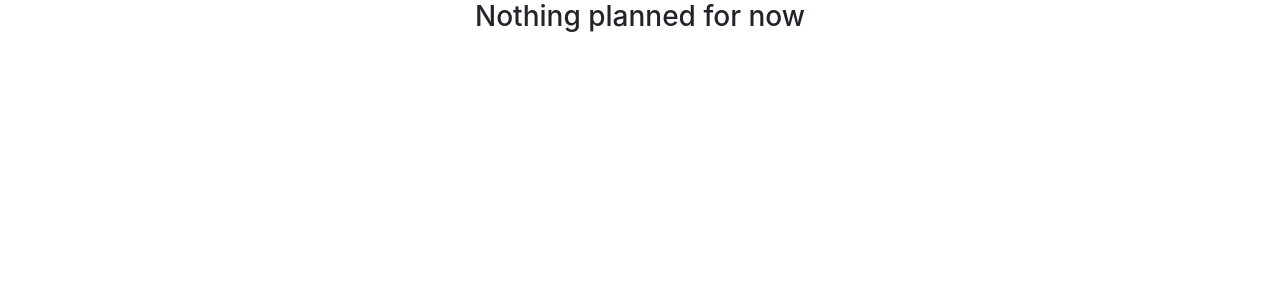
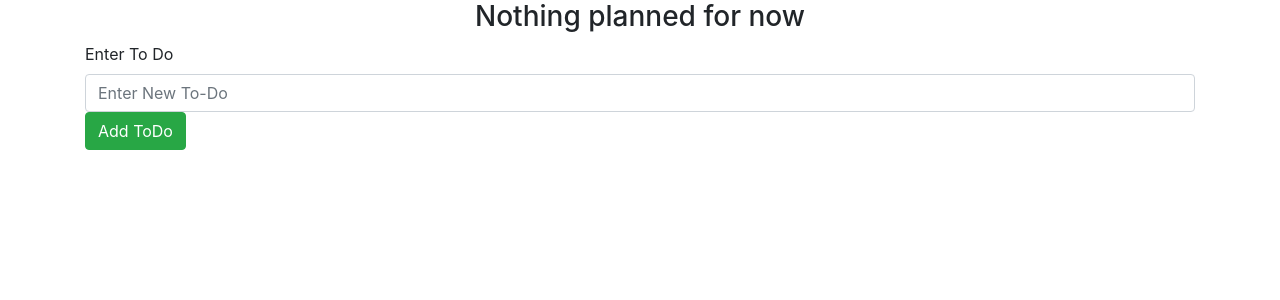
Before and after one commit to brandeddavid/to-do-app-react, a React (Create React App) app: page / in a window 1280 px wide. Shown: the top 300 px of the page. Built offline with nearby package versions, Linux system fonts and the light colour scheme.

Commit message:
[Feature]Add imput field component

```diff
--- /dev/null
+++ b/src/components/input/index.jsx
@@ -0,0 +1,39 @@
+import React, { Component } from 'react';
+import { Button, Form, FormGroup, Label, Input } from 'reactstrap';
+
+class NewToDo extends Component {
+  constructor(props) {
+    super(props);
+    this.state = {
+      todo: ''
+    };
+  }
+
+  handleChange = event => {
+    event.preventDefault();
+    this.setState({
+      [event.target.name]: event.target.value
+    });
+  };
+
+  render() {
+    return (
+      <React.Fragment>
+        <div className="input-field">
+          <Label for="todo">Enter To Do</Label>
+          <Input
+            type="text"
+            name="todo"
+            id="todo"
+            placeholder="Enter New To-Do"
+            value={this.state.todo}
+            onChange={this.handleChange}
+          />
+        </div>
+        <Button color="success"> Add ToDo </Button>
+      </React.Fragment>
+    );
+  }
+}
+
+export default NewToDo;
--- a/src/pages/home/index.jsx
+++ b/src/pages/home/index.jsx
@@ -1,5 +1,8 @@
 import React, { Component } from 'react';
+
+// components
 import Display from '../../components/display';
+import NewToDo from '../../components/input';
 
 class Home extends Component {
   render() {
@@ -15,6 +18,7 @@ class Home extends Component {
             return <Display toDo={toDo} />;
           })
         )}
+        <NewToDo />
       </React.Fragment>
     );
   }
```
